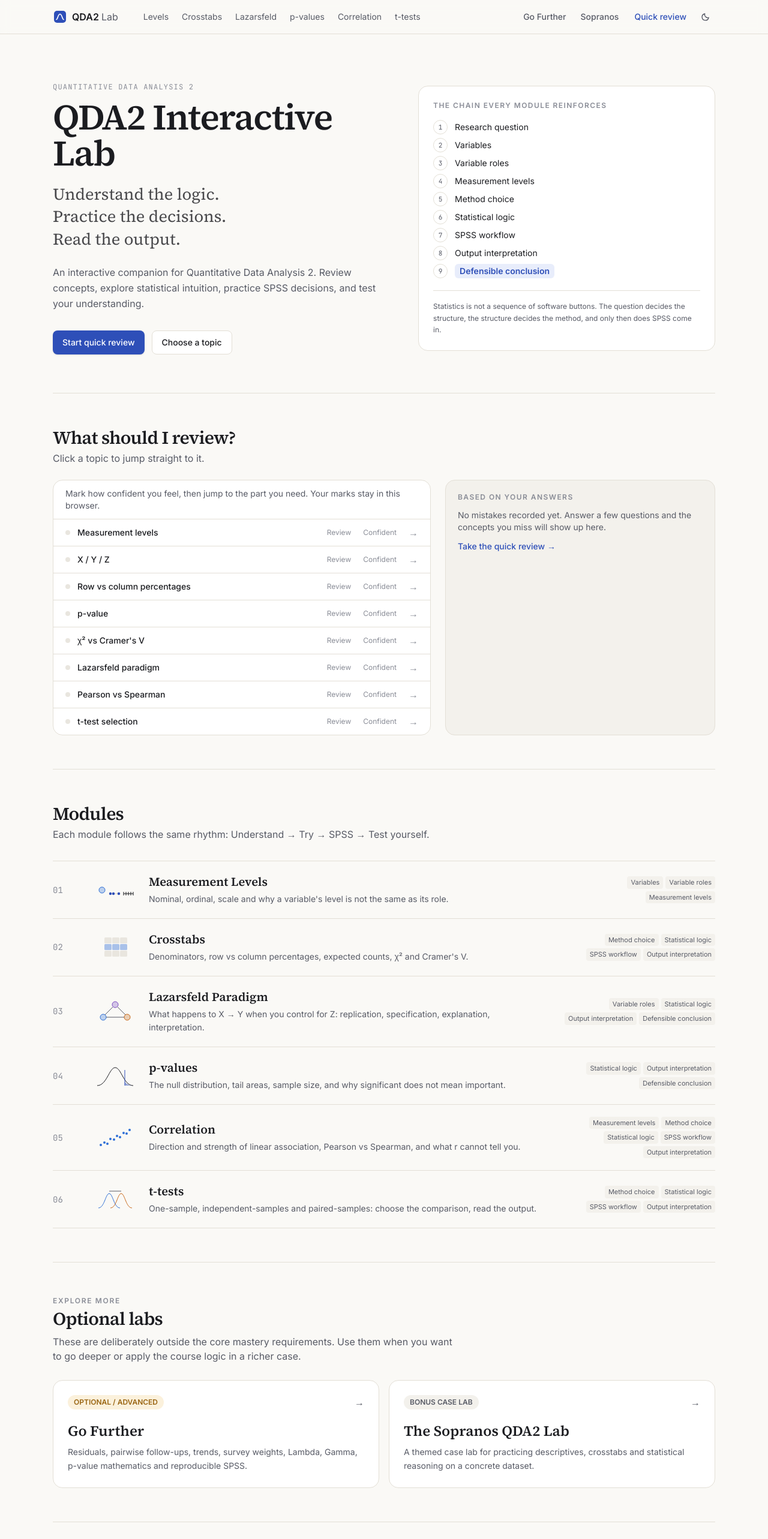
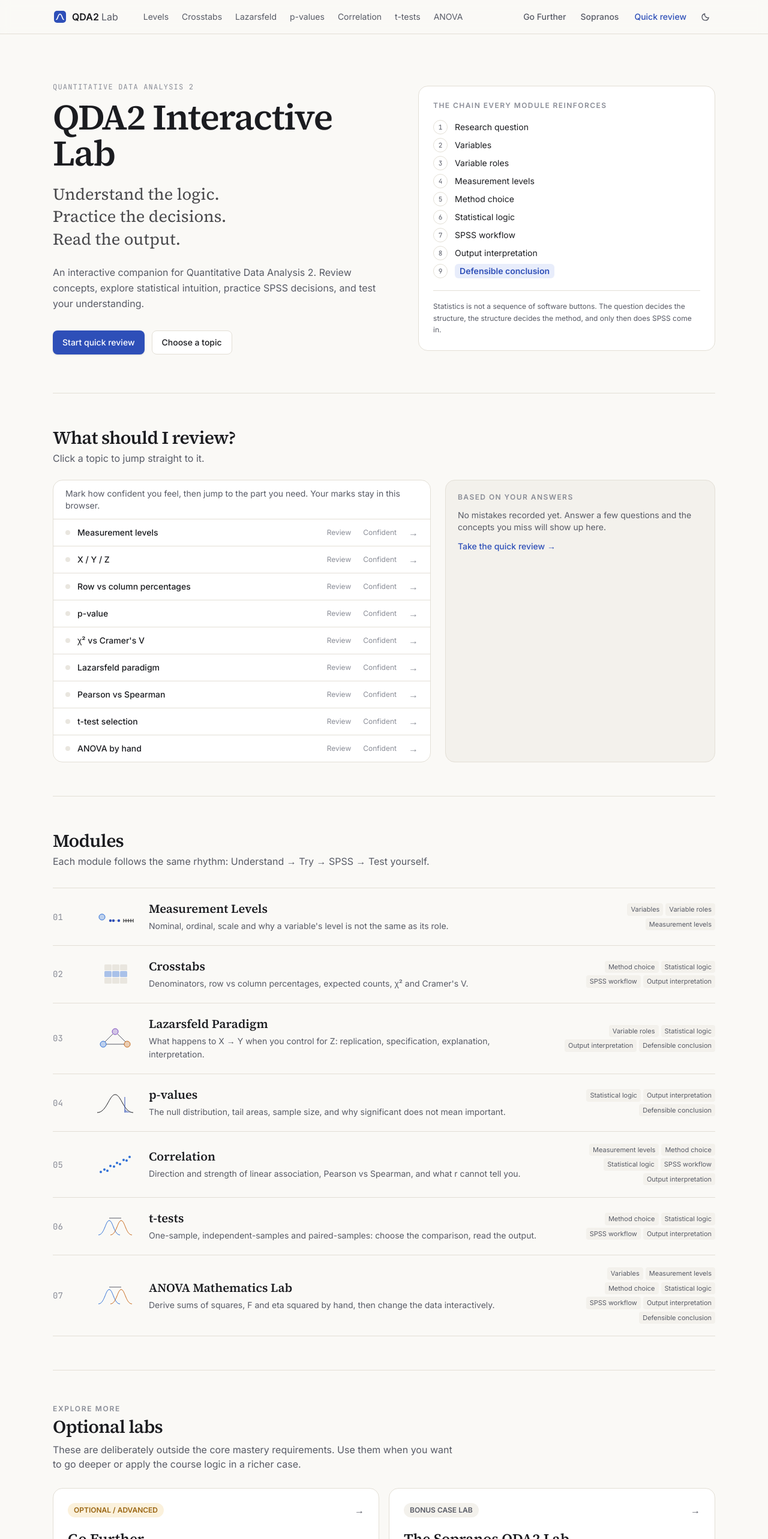
Before and after one commit to antalbalint97/qda2-elte-2026-fall, a Next.js app: page / in a window 1280 px wide. Shown: the top 2566 px of the page at 60% size. Built offline with nearby package versions, Linux system fonts and the light colour scheme.

Commit message:
Include ANOVA in modules, navigation and review checklist

```diff
--- a/src/content/modules.ts
+++ b/src/content/modules.ts
@@ -76,6 +76,15 @@ export const MODULES: ModuleMeta[] = [
     blurb: "One-sample, independent-samples and paired-samples: choose the comparison, read the output.",
     chain: [4, 5, 6, 7],
   },
+  {
+    slug: "anova",
+    href: "/anova",
+    number: "07",
+    title: "ANOVA Mathematics Lab",
+    short: "ANOVA",
+    blurb: "Derive sums of squares, F and eta squared by hand, then change the data interactively.",
+    chain: [1, 3, 4, 5, 6, 7, 8],
+  },
 ];
 
 export const REVIEW_TOPICS = [
@@ -87,4 +96,5 @@ export const REVIEW_TOPICS = [
   { id: "lazarsfeld", label: "Lazarsfeld paradigm", href: "/lazarsfeld#understand" },
   { id: "pearson", label: "Pearson vs Spearman", href: "/correlation#choose" },
   { id: "ttest", label: "t-test selection", href: "/t-tests#understand" },
+  { id: "anova", label: "ANOVA by hand", href: "/anova#try" },
 ] as const;
```
